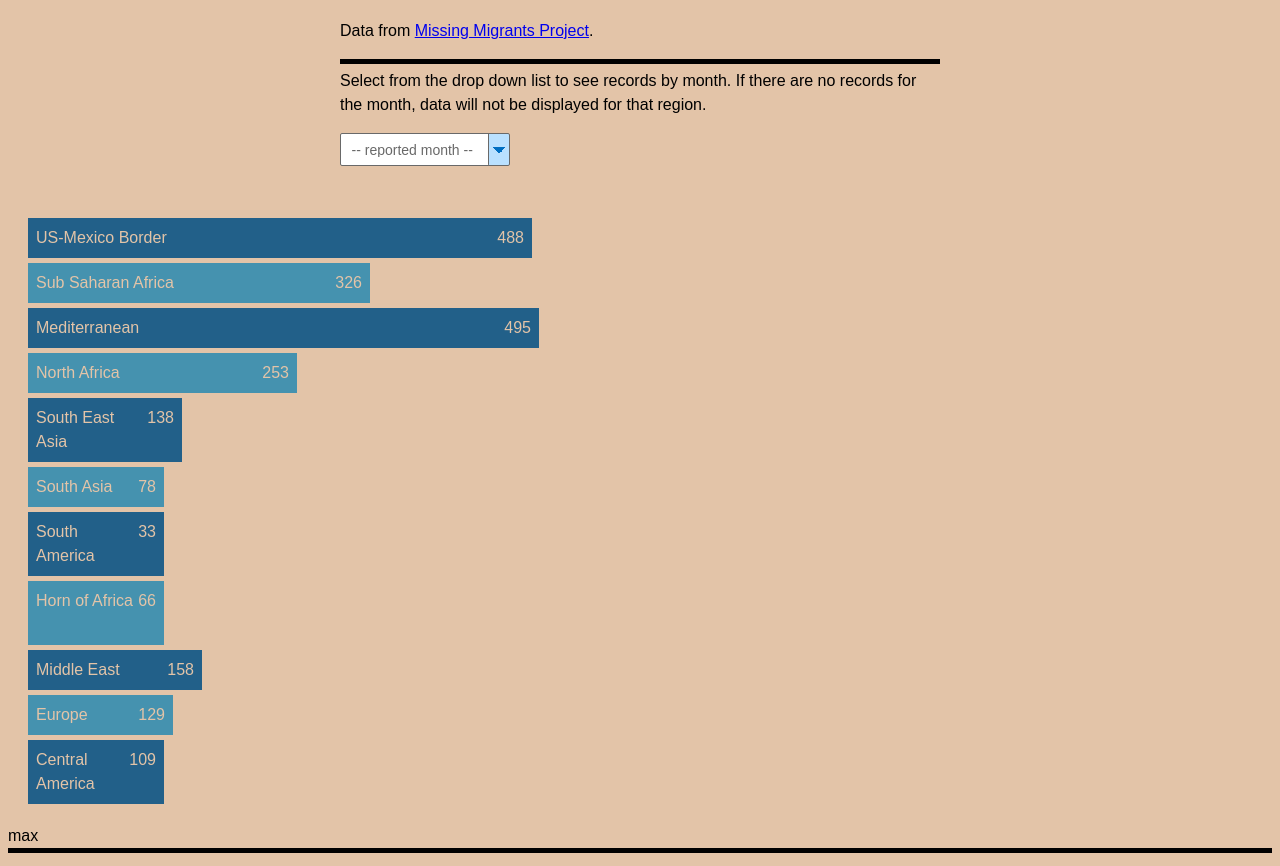
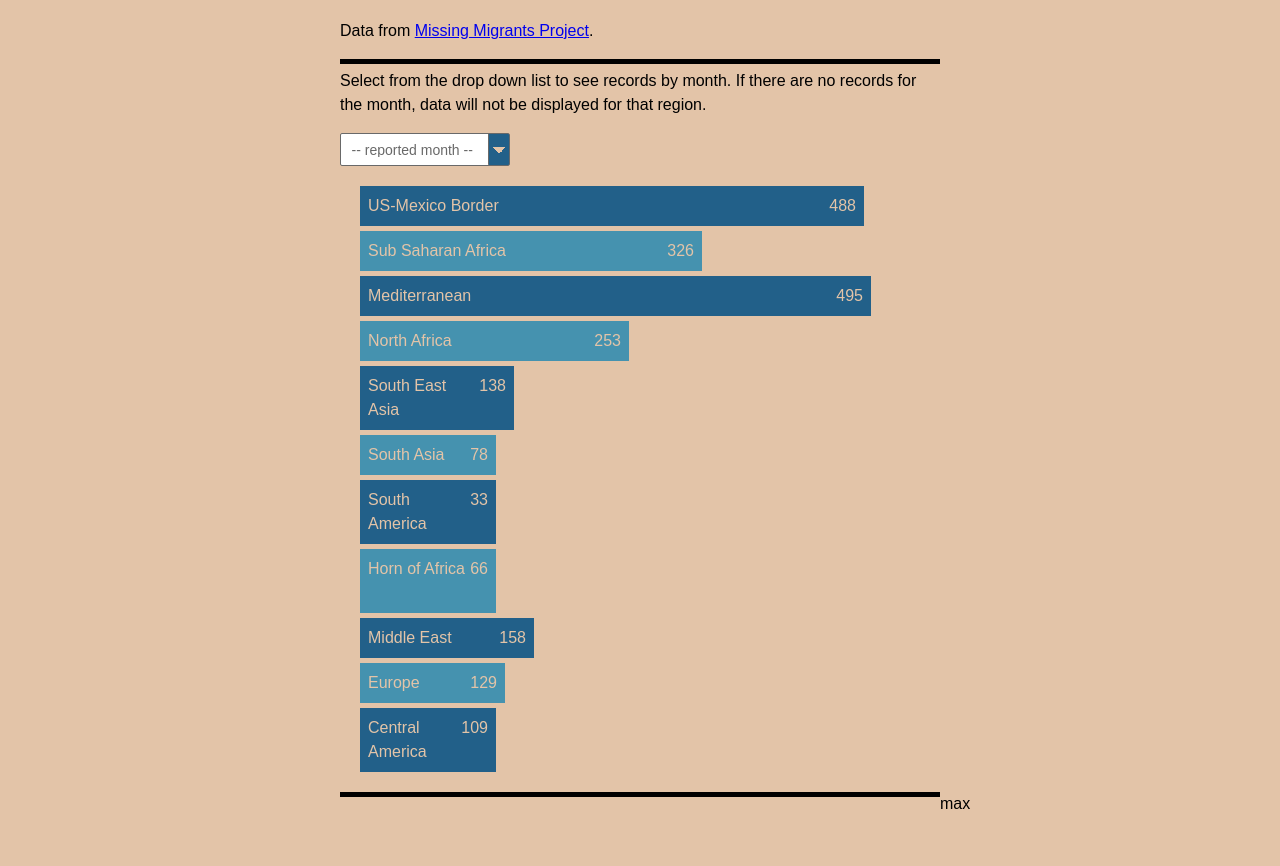
Before and after one commit to eraming/tracing-migrants-js, a plain HTML site: page index.html in a window 1280 px wide. Shown: the part 80-946 px from the top of the page. After the commit the page ends 912 px from the top, so only its background shows below. Drawn offline with Linux system fonts and the light colour scheme.

Commit message:
fixed grid closing tag

```diff
--- a/css/site.css
+++ b/css/site.css
@@ -2,8 +2,8 @@
   --radius: 2px;
   --baseFg: dimgray;
   --baseBg: white;
-  --accentFg: #006fc2;
-  --accentBg: #bae1ff;
+  --accentFg: #e3c4a8;
+  --accentBg: #226089;
 }
 
 select {
--- a/index.html
+++ b/index.html
@@ -39,18 +39,18 @@
         <div class="dropdown-content"> -->
 
         </div>
-      </div>
 
-      </div>
 
-    <div id="BarChart">
+
+
+    <div id="BarChart" class="BarChart">
     </div>
 
         <div class="BarChart-max">max</div>
     <hr class="BottomLine">
 
       </div>
-
+  </div>
     </body>
     <script src="js/main.js"> </script>
   <html>
--- a/js/main.js
+++ b/js/main.js
@@ -2,7 +2,7 @@ render();
 
 function generateBar(total, region) {
   let chart = document.querySelector('#BarChart');
-  let width = total *1 + "px";
+  let width = total * 1 + "px";
   chart.innerHTML += `
       <div class="BarChart-bar" style="width: ${width}" onClick="alert("Hello");">
         ${region}  &nbsp; &nbsp;
@@ -14,7 +14,7 @@ function generateBar(total, region) {
 };
 
 
-////////////////     FUNCTIONS FOR SECOND DATA DIMENSION       ////////////////////////////////
+///////////////     FUNCTIONS FOR SECOND DATA DIMENSION       ////////////////////////////////
 
 
 function drawBarsForMonth(selectedMonth) {
@@ -77,7 +77,6 @@ function drawBarsForMonth(selectedMonth) {
           if (region === 'Europe' && month === selectedMonth) {
             total_eur += dead;
           };
-
           if (region === 'Central America' && month === selectedMonth) {
             total_cen += dead;
           };
```
